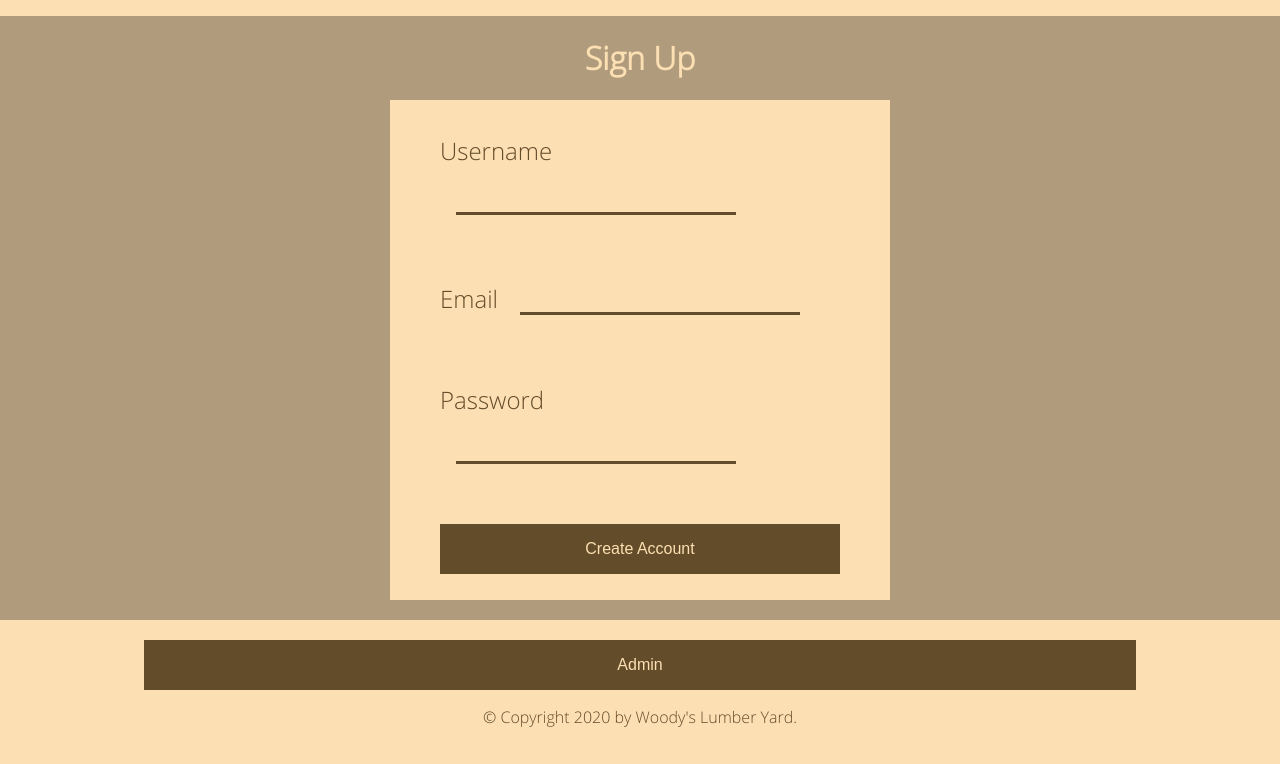
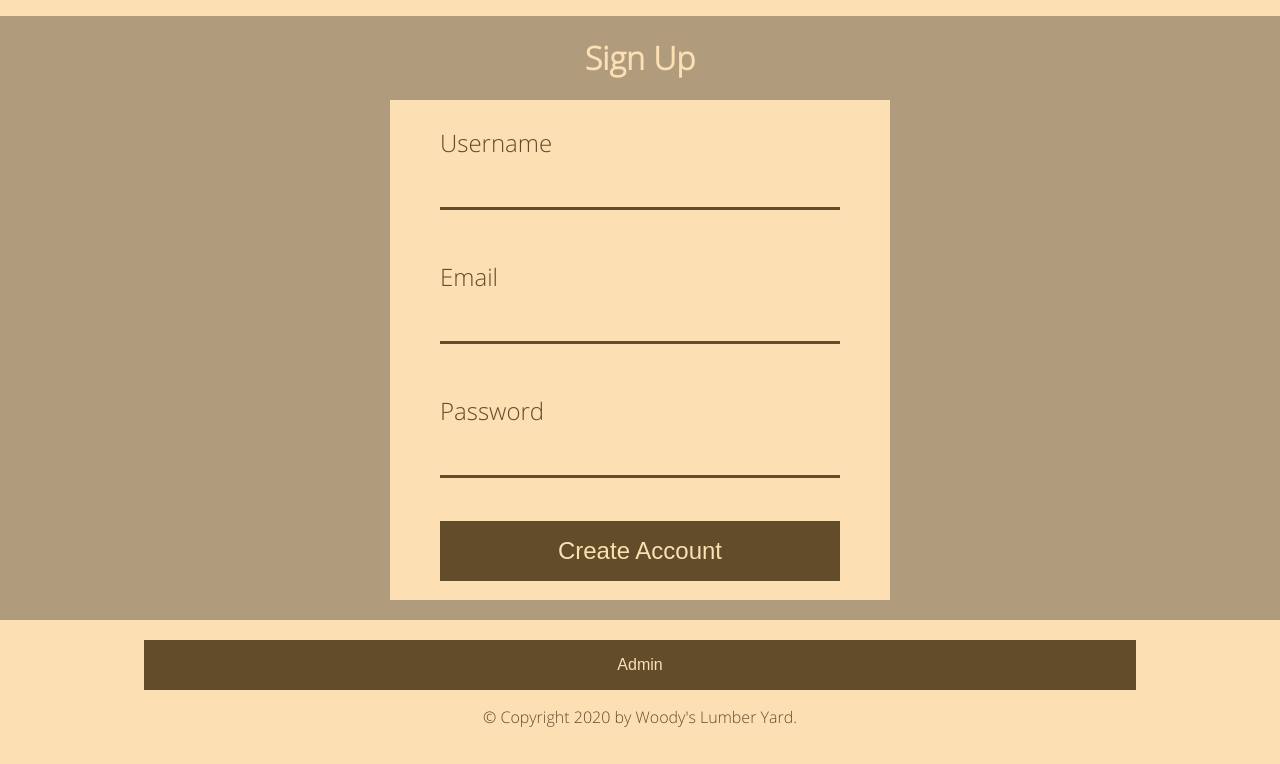
Before and after one commit to starlightromero/woodys-lumber-yard, a Flask app: page /account in a window 1280 px wide. Shown: the part 141-905 px from the top of the page. Run offline with Flask 2, Linux system fonts and the light colour scheme.

Commit message:
updated styles

```diff
--- a/static/css/_mixins.sass
+++ b/static/css/_mixins.sass
@@ -9,3 +9,11 @@
   -moz-appearance: $property
   -webkit-appearance: $property
   appearance: $property
+
+=noselect
+  -khtml-user-select: none
+  -moz-user-select: none
+  -ms-user-select: none
+  -webkit-touch-callout: none
+  -webkit-user-select: none
+  user-select: none
--- a/static/css/main.css
+++ b/static/css/main.css
@@ -195,8 +221,8 @@ body {
         width: 80%;
         color: #634C29; }
       body main form input {
-        width: 70%;
-        margin-left: 1rem; }
+        width: 100%;
+        font-size: 1.5rem; }
         body main form input[type=text], body main form input[type=email], body main form input[type=password] {
           background-color: transparent;
           border: none;
@@ -216,7 +242,6 @@ body {
           background: #634C29;
           color: #FCDFB3;
           font-family: sans-serif;
-          font-size: 1rem;
           cursor: pointer;
           text-align: center;
           transition: background 150ms ease-in-out, transform 50ms ease; }
--- a/static/css/main.sass
+++ b/static/css/main.sass
@@ -176,6 +176,29 @@ body
         background-color: $light-color
         width: 35%
 
+    .signup
+      display: none
+
+      small
+        +noselect
+        color: $accent-dark-color
+
+        a
+          color: $light-color
+          cursor: pointer
+          text-decoration: underline
+
+    .login
+
+      small
+        +noselect
+        color: $accent-dark-color
+
+        a
+          color: $light-color
+          cursor: pointer
+          text-decoration: underline
+
     form
       background-color: $light-color
       margin: auto
@@ -194,8 +217,8 @@ body
         color: $dark-color
 
       input
-        width: 70%
-        margin-left: 1rem
+        width: 100%
+        font-size: 1.5rem
 
         &[type=text], &[type=email], &[type=password]
           background-color: transparent
@@ -214,7 +237,6 @@ body
           background: $dark-color
           color: $light-color
           font-family: sans-serif
-          font-size: 1rem
           cursor: pointer
           text-align: center
           transition: background 150ms ease-in-out, transform 50ms ease
```
Also changed, not shown: other parts of static/css/main.css (+26 -0 lines), 1 other file.
